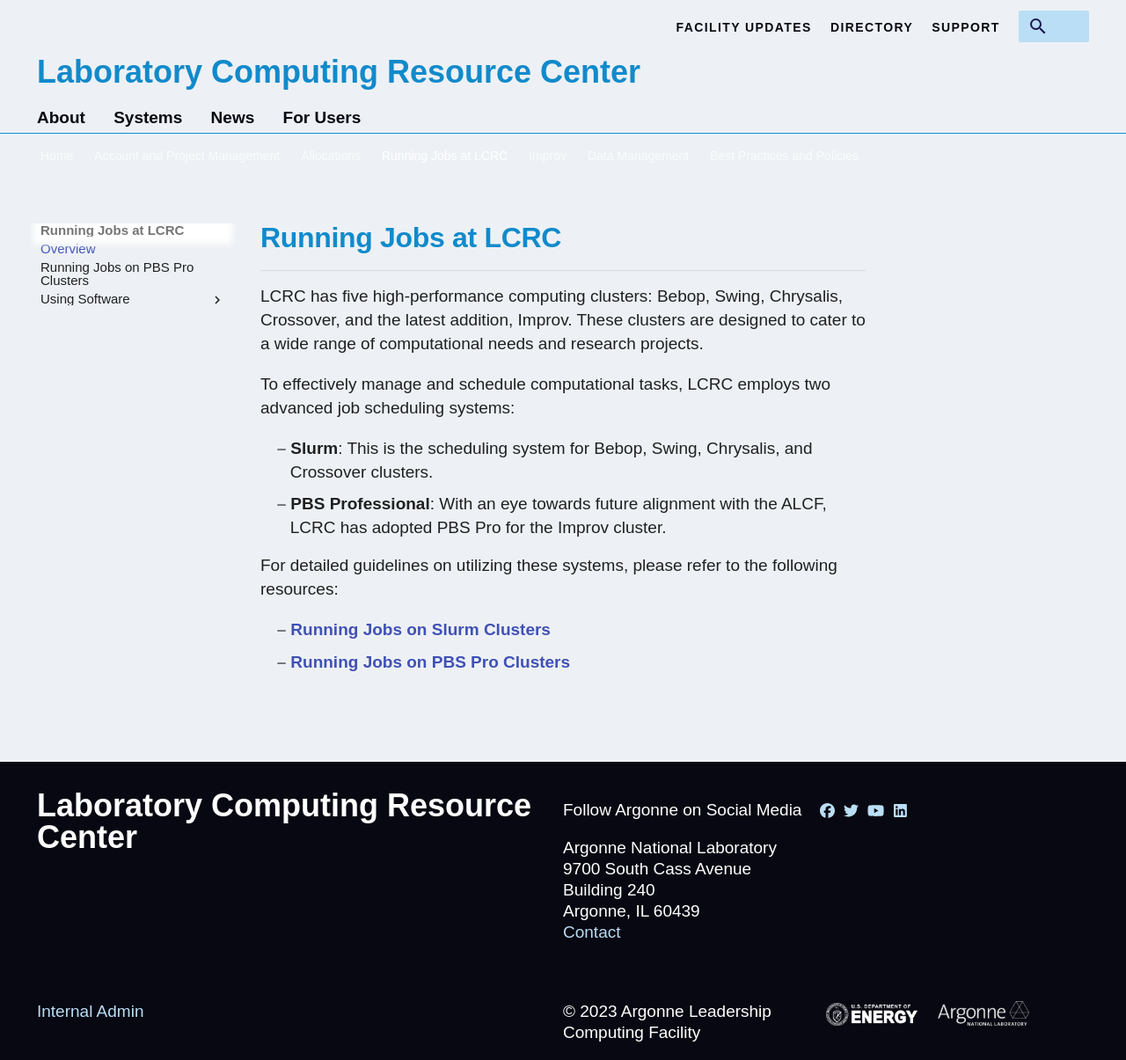
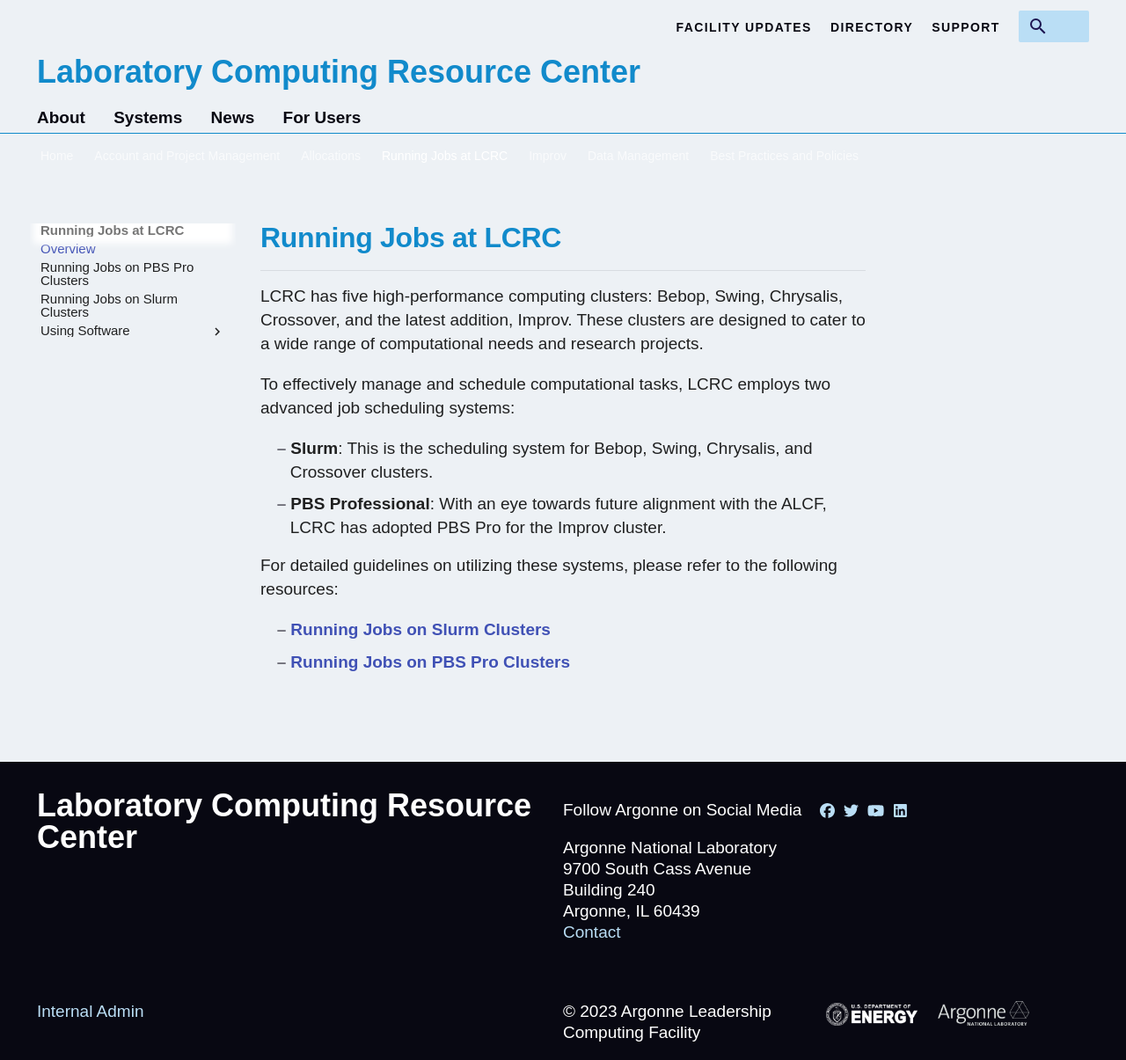
Before and after one commit to argonne-lcrc/user-guides, an MkDocs documentation site: the page built from docs/running-jobs-at-lcrc/overview.md, in a window 1280 px wide and 1205 px high. Shown: the whole window at 88% size. Built offline with MkDocs 1.6.1 and Material for MkDocs 9.7.7, drawn with Linux system fonts in a browser that asks for light colours; some web fonts are replaced; comment, search, counter and statistics services are not loaded.

Commit message:
minor mkdocs.yml changes

```diff
--- a/mkdocs.yml
+++ b/mkdocs.yml
@@ -7,7 +7,6 @@
     - SSH: account-project-management/ssh.md
   - Allocations:
     - Allocations on LCRC Computing Resources: allocation-management/allocations.md
-#    - Managing Your Allocations: allocation-management/allocation-management.md
     - lcrc-sbank Allocation Accounting System (Slurm Clusters): allocation-management/lcrc-sbank-allocation-accounting-system.md
     - sbank Allocation Accounting System (PBS Clusters): allocation-management/sbank-allocation-accounting-system.md
   #- Running Jobs with Slurm at LCRC:
@@ -15,6 +14,7 @@
   - Running Jobs at LCRC:
     - Overview: running-jobs-at-lcrc/overview.md
     - Running Jobs on PBS Pro Clusters: running-jobs-at-lcrc/pbs-pro-clusters.md
+    - Running Jobs on Slurm Clusters: running-jobs-at-lcrc/slurm-clusters.md
     - Using Software:
       - Getting Started: using-software/getting-started.md
       - Software Specific Guides:
```
